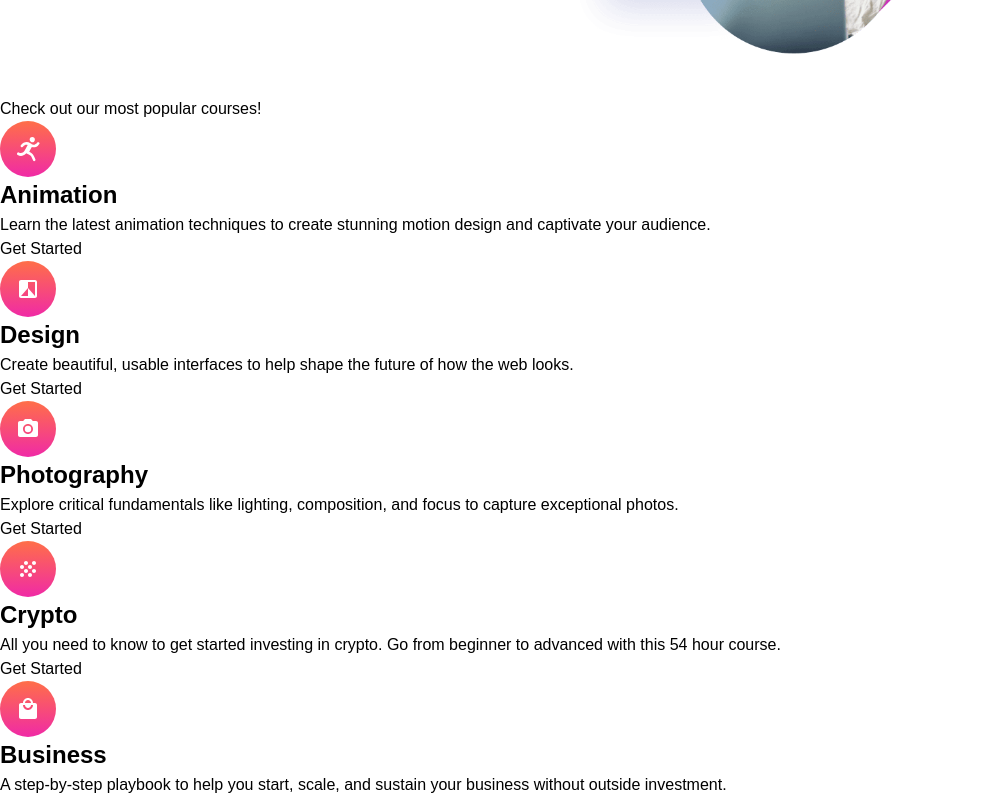
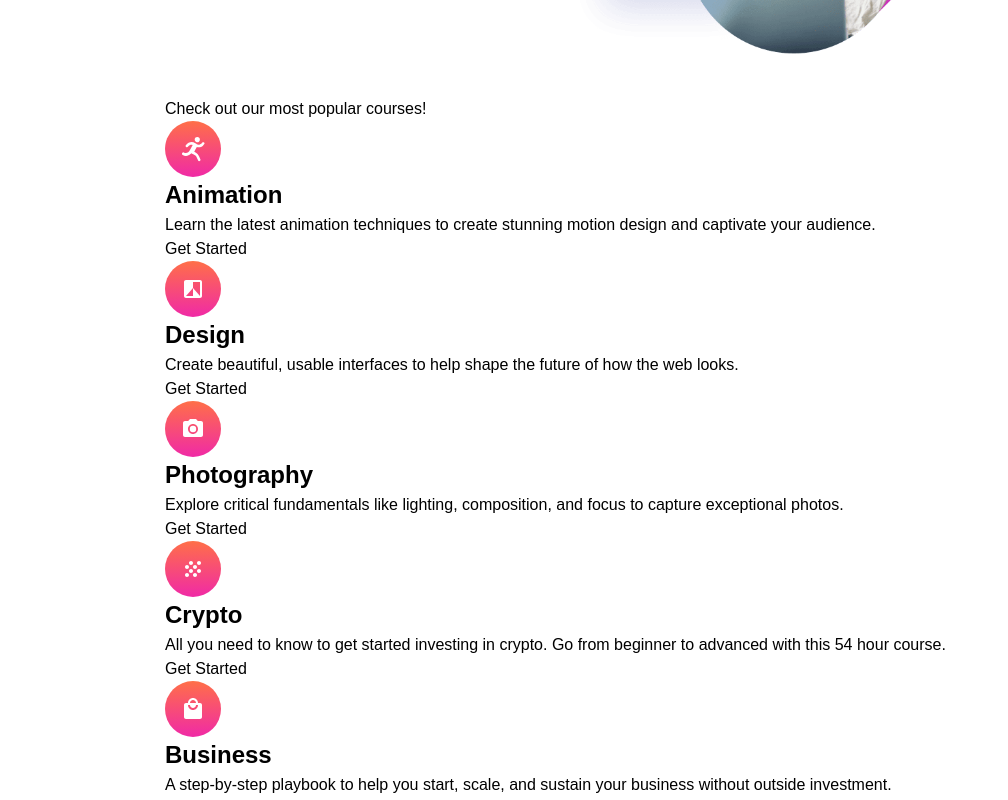
Before and after one commit to nicorithner/solution-skilled-elearning-landing-page, a React (Create React App) app: page / in a window 1280 px wide. Shown: the part 620-1420 px from the top of the page, without its empty margins (0-1008 px from the left). Built offline with nearby package versions, Linux system fonts and the light colour scheme.

Commit message:
Move courses section to its own component

```diff
--- a/src/App.js
+++ b/src/App.js
@@ -1,57 +1,14 @@
-import { CardSection, MainWrapper } from "./App.styled.js";
-import { AdvertCard, Card } from "./components/card/Card.jsx";
-import iconAnimation from "./assets/icon-animation.svg";
-import iconDesign from "./assets/icon-design.svg";
-import iconPhotography from "./assets/icon-photography.svg";
-import iconCrypto from "./assets/icon-crypto.svg";
-import iconBusiness from "./assets/icon-business.svg";
+import { MainWrapper } from "./App.styled";
 import { LogoBar } from "./components/logoBar/LogoBar.jsx";
 import { HeroSection } from "./components/heroSection/HeroSection.jsx";
+import { CoursesSection } from "./components/coursesSection/CoursesSection.jsx";
 
 function App() {
   return (
     <MainWrapper>
       <LogoBar type="light" />
       <HeroSection />
-      <CardSection>
-        <AdvertCard content="Check out our most popular courses!" />
-
-        <Card
-          icon={iconAnimation}
-          heading="Animation"
-          content="Learn the latest animation techniques to create stunning motion design and captivate your audience."
-          href="#"
-        />
-
-        <Card
-          icon={iconDesign}
-          heading="Design"
-          content="Create beautiful, usable interfaces to help shape the future of how the web looks."
-          href="#"
-        />
-
-        <Card
-          icon={iconPhotography}
-          heading="Photography"
-          content="Explore critical fundamentals like lighting, composition, and focus to capture exceptional photos."
-          href="#"
-        />
-
-        <Card
-          icon={iconCrypto}
-          heading="Crypto"
-          content="All you need to know to get started investing in crypto. Go from beginner to advanced with this 54 hour course."
-          href="#"
-        />
-
-        <Card
-          icon={iconBusiness}
-          heading="Business"
-          content="A step-by-step playbook to help you start, scale, and sustain your business without outside investment."
-          href="#"
-        />
-      </CardSection>
-
+      <CoursesSection />
       <LogoBar type="dark" />
     </MainWrapper>
   );
--- a/src/App.styled.js
+++ b/src/App.styled.js
@@ -1,7 +1,3 @@
 import styled from "styled-components";
 
 export const MainWrapper = styled.main``;
-export const Header = styled.header``;
-export const Heading = styled.h1``;
-export const CardSection = styled.section``;
-export const Footer = styled.footer``;
--- /dev/null
+++ b/src/components/coursesSection/CoursesSection.jsx
@@ -0,0 +1,50 @@
+import { CardSection } from "./CoursesSection.styled";
+import { AdvertCard, Card } from "../card/Card";
+import iconAnimation from "../../assets/icon-animation.svg";
+import iconDesign from "../../assets/icon-design.svg";
+import iconPhotography from "../../assets/icon-photography.svg";
+import iconCrypto from "../../assets/icon-crypto.svg";
+import iconBusiness from "../../assets/icon-business.svg";
+
+export const CoursesSection = () => {
+  return (
+    <CardSection>
+      <AdvertCard content="Check out our most popular courses!" />
+
+      <Card
+        icon={iconAnimation}
+        heading="Animation"
+        content="Learn the latest animation techniques to create stunning motion design and captivate your audience."
+        href="#"
+      />
+
+      <Card
+        icon={iconDesign}
+        heading="Design"
+        content="Create beautiful, usable interfaces to help shape the future of how the web looks."
+        href="#"
+      />
+
+      <Card
+        icon={iconPhotography}
+        heading="Photography"
+        content="Explore critical fundamentals like lighting, composition, and focus to capture exceptional photos."
+        href="#"
+      />
+
+      <Card
+        icon={iconCrypto}
+        heading="Crypto"
+        content="All you need to know to get started investing in crypto. Go from beginner to advanced with this 54 hour course."
+        href="#"
+      />
+
+      <Card
+        icon={iconBusiness}
+        heading="Business"
+        content="A step-by-step playbook to help you start, scale, and sustain your business without outside investment."
+        href="#"
+      />
+    </CardSection>
+  );
+};
--- /dev/null
+++ b/src/components/coursesSection/CoursesSection.styled.js
@@ -0,0 +1,10 @@
+import styled from "styled-components";
+
+export const CardSection = styled.section`
+  display: flex;
+  flex-wrap: wrap;
+  align-items: center;
+  padding-left: 165px;
+  padding-right: 165px;
+  padding-bottom: 140px;
+`;
--- /dev/null
+++ b/src/components/coursesSection/index.js
@@ -0,0 +1,2 @@
+export * from "./CoursesSection.jsx";
+export * from "./CoursesSection.styled.js";
```
